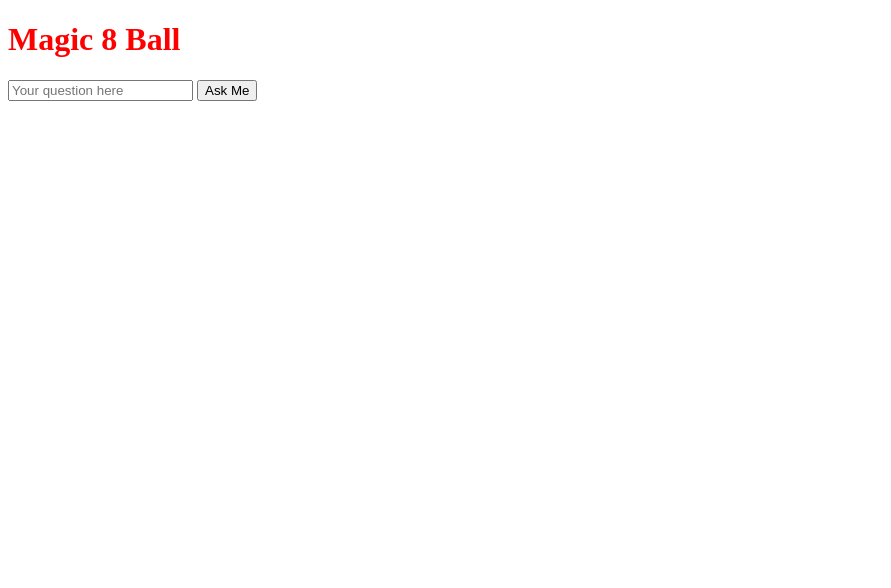
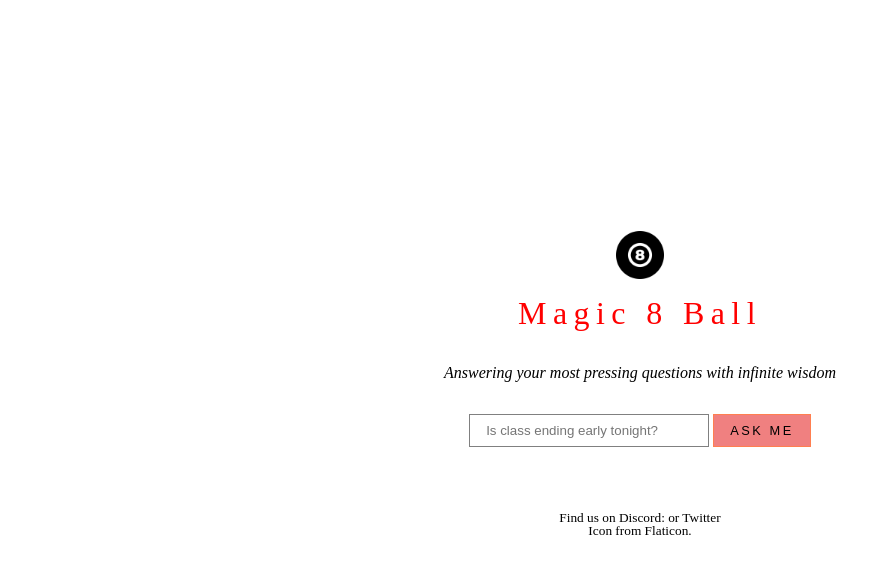
Before and after one commit to h-yung/8ball, a website: page index.html in a window 1280 px wide. Shown: the whole page, without its empty margins (0-891 px from the left). Drawn offline with Linux system fonts and the light colour scheme.

Commit message:
light styling

```diff
--- a/css/style.css
+++ b/css/style.css
@@ -1,3 +1,141 @@
+/* http://meyerweb.com/eric/tools/css/reset/
+   v2.0 | 20110126
+   License: none (public domain)
+*/
+html, body, div, span, applet, object, iframe,
+h1, h2, h3, h4, h5, h6, p, blockquote, pre,
+a, abbr, acronym, address, big, cite, code,
+del, dfn, em, img, ins, kbd, q, s, samp,
+small, strike, strong, sub, sup, tt, var,
+b, u, i, center,
+dl, dt, dd, ol, ul, li,
+fieldset, form, label, legend,
+table, caption, tbody, tfoot, thead, tr, th, td,
+article, aside, canvas, details, embed,
+figure, figcaption, footer, header, hgroup,
+menu, nav, output, ruby, section, summary,
+time, mark, audio, video {
+	margin: 0;
+	padding: 0;
+	border: 0;
+	font-size: 100%;
+	font: inherit;
+	vertical-align: baseline;
+}
+/* HTML5 display-role reset for older browsers */
+article, aside, details, figcaption, figure,
+footer, header, hgroup, menu, nav, section {
+	display: block;
+}
+body {
+	line-height: 1;
+}
+ol, ul {
+	list-style: none;
+}
+blockquote, q {
+	quotes: none;
+}
+blockquote:before, blockquote:after,
+q:before, q:after {
+	content: '';
+	content: none;
+}
+table {
+	border-collapse: collapse;
+	border-spacing: 0;
+}
+
+/******************************************
+/* CSS
+/*******************************************/
+
+/* Box Model Hack */
+*{
+  box-sizing: border-box;
+}
+
+.wrapper {
+  display: flex;
+}
+
+
+/******************************************
+/* LAYOUT
+/*******************************************/
+
 h1{
   color: red;
+  font: 2rem serif;
+  letter-spacing: 0.2em;
+  margin-bottom: 2rem;
 }
+
+span {
+  font: italic 1rem serif;
+  margin-bottom: 1rem;
+}
+
+
+button {
+  background: lightcoral;
+  padding: 0.5rem 1rem;
+  margin: 0;
+  border: 1px solid coral;
+  text-transform: uppercase;
+  font-size: 0.8rem;
+  letter-spacing: 0.2em;
+}
+
+button:hover,
+button:active {
+  background: hsla(0, 79%, 72%, 0.546);
+  border: 1px solid red;
+  color: red;
+}
+
+body {
+  /* flex container */
+  flex-direction: column;
+  justify-content: center;
+  align-items: center;
+  height: 100vh;
+}
+
+header {
+  /* flex container */
+  flex-direction: column;
+  align-items: center;
+  text-align: center;
+}
+
+header img {
+  width: 3rem;
+  margin: 1rem;
+  transition: all 1s ease-out 0s;
+}
+
+header img:hover {
+  transform: rotatez(360deg);
+}
+
+form {
+  margin: 1rem 0;
+}
+
+input {
+  width: 15rem;
+  padding: 0.5rem 1rem;
+  margin: 0;
+  border: 1px solid gray;
+  color: lightslategray;
+  /* font-weight: bold; */
+}
+
+
+footer {
+  width: 100vw;
+  padding: 3rem;
+  font-size: smaller;
+  text-align: center;
+}
--- a/index.html
+++ b/index.html
@@ -1,22 +1,37 @@
 <!DOCTYPE html>
-<html>
+<html lang="en">
   <head>
     <meta charset="utf-8">
-    <title></title>
+    <meta name="description" content="The answers to all your questions are here.">
+    <meta name="keywords" content="one, two, three">
+		<meta name="viewport" content="width=device-width, initial-scale=1">
+
+    <title>Magic 8 Ball</title>
+    <script src="https://kit.fontawesome.com/9346d5df99.js" crossorigin="anonymous"></script>
     <link rel="stylesheet" href="css/style.css">  <!--req CSS-->
   </head>
-  <body>
+  <body class="wrapper">
+    <header class="wrapper">
+      <img src="img/icon_8ball.png" alt="8 ball">
       <h1>Magic 8 Ball</h1>
-    <input id="question" type="text" name="" placeholder="Your question here">
+      <span>Answering your most pressing questions with infinite wisdom</span>
+      <form>
+        <input id="question" type="text" name="" placeholder="Is class ending early tonight?">
         <button id="clickMe" type="button" name="button">Ask Me</button>
-
+      </form>
     <!-- BELOW - next up? -->
-    <!-- <button id="rando" type="button" name="button">Get some random wisdom</button> -->
-
+    <!-- <button id="rando" type="button" name="button">Get some random wisdom for a question you didn't even know you had.</button> -->
+    </header>
+    <main>
       <h2 id="answer"></h2>
       <!-- <h2 id="personStatus"></h2>
       <h2 id="personOccupation"></h2> -->
       <!-- <h2 id="flip"></h2> -->
+    </main>
+    <footer>
+      <p>Find us on Discord: <!--handles here--> or Twitter <!--handles here--></p>
+      <p>Icon from Flaticon.</p>
+    </footer>
     <script type="text/javascript" src="/js/main.js"></script> <!--req JS-->
   </body>
 </html>
```
Also changed, not shown: img/icon_8ball.png (added). Lines whose indentation alone changed are shown as unchanged.
